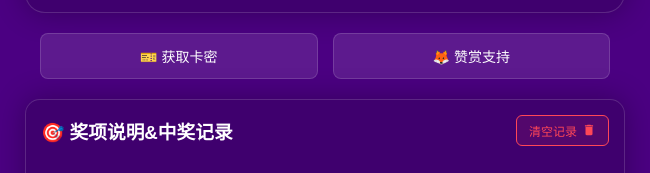
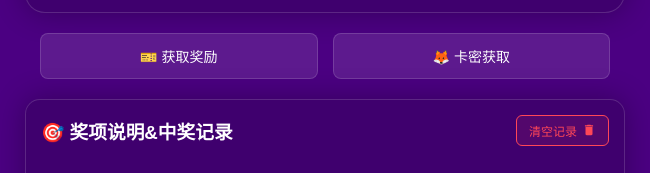
Before and after one commit to wwwlcs/wwwlcs.github.io, a plain HTML site: page index.html in a window 1280 px wide. Shown: the part 627-800 px from the top of the page, 315-965 px from the left. Drawn offline with nearby package versions, Linux system fonts and the light colour scheme.

Commit message:
Update index.html
Signed-off-by: LCS <lw19910905@gmail.com>

```diff
--- a/index.html
+++ b/index.html
@@ -59,8 +59,8 @@
         </div>
 
         <div class="action-container">
-            <a href="javascript:void(0)" class="action-btn" onclick="showCardInfo()">🎫 获取卡密</a>
-            <a href="javascript:void(0)" class="action-btn" onclick="showQRCode()">🦊 赞赏支持</a>
+            <a href="javascript:void(0)" class="action-btn" onclick="showCardInfo()">🎫 获取奖励</a>
+            <a href="javascript:void(0)" class="action-btn" onclick="showQRCode()">🦊 卡密获取</a>
         </div>
 
         <div class="combined-panel">
```
